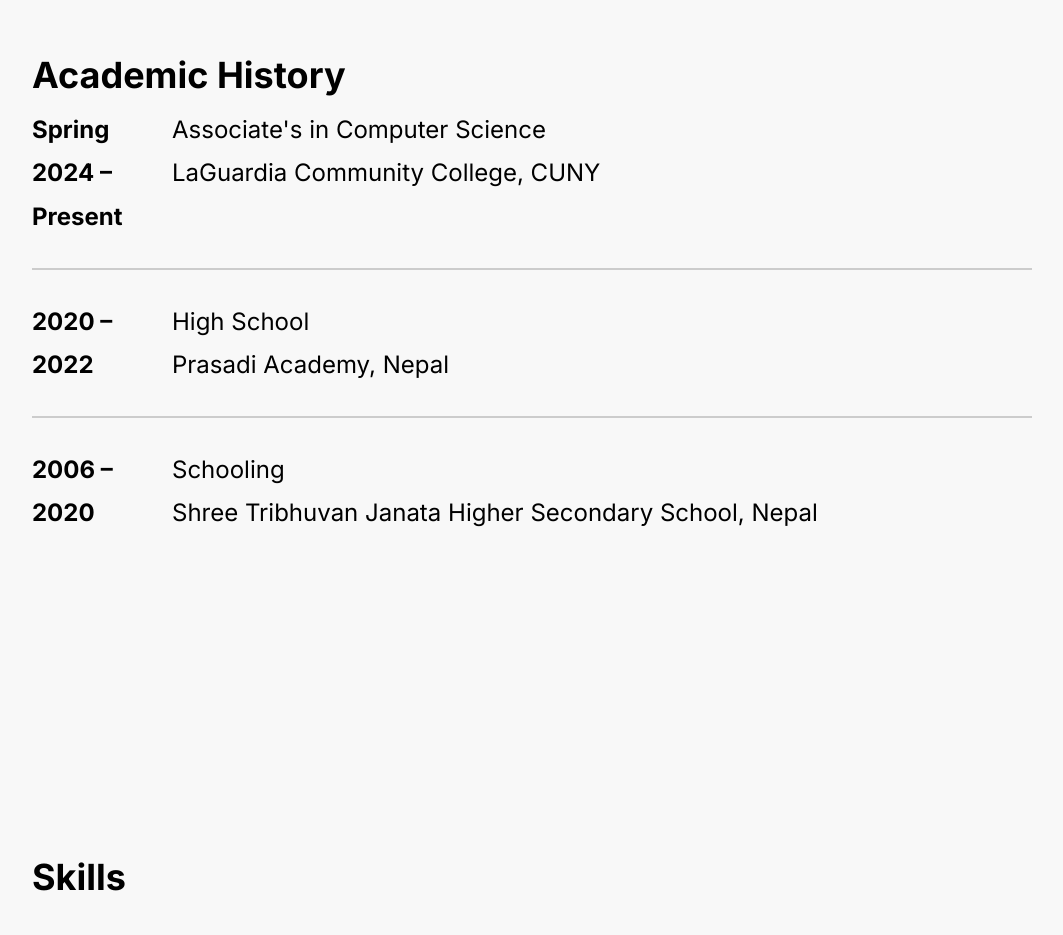
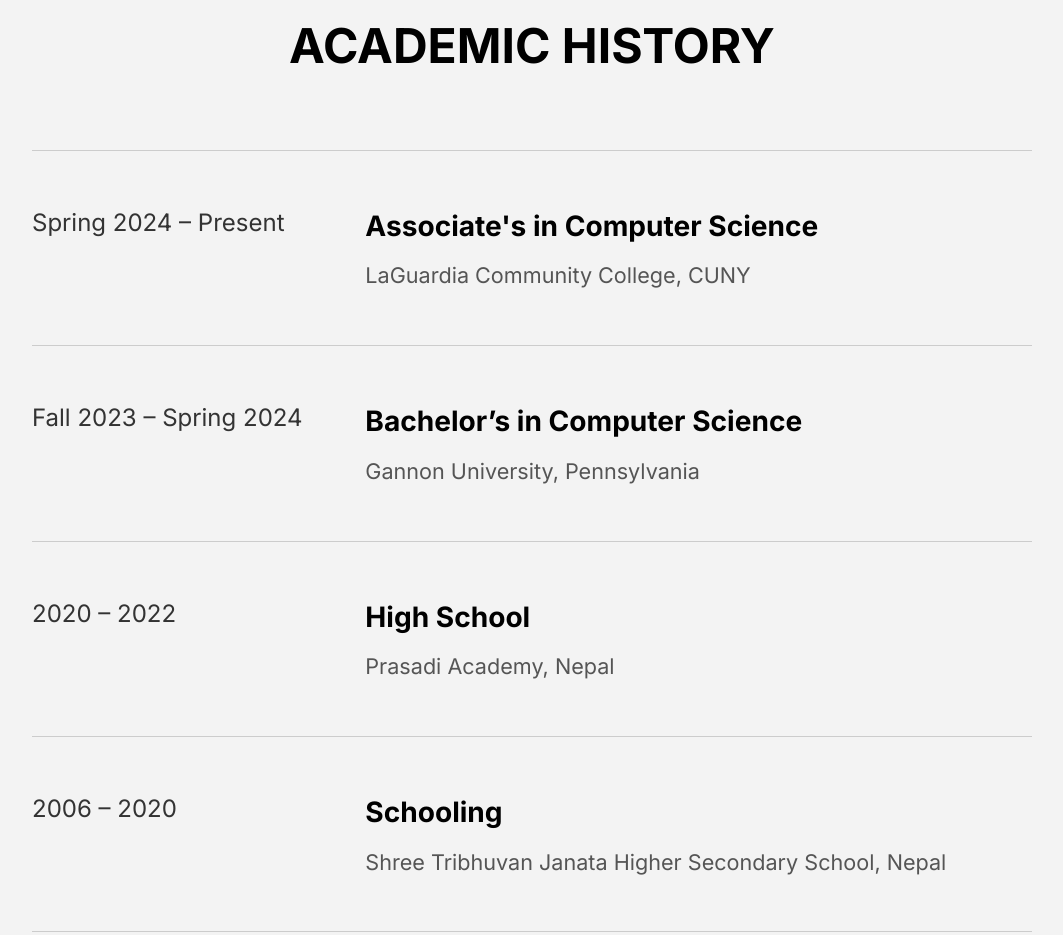
Before and after one commit to santakc990/my-porfolio, a plain HTML site: page index.html in a window 1280 px wide. Shown: the part 1498-2433 px from the top of the page, without its empty margins (108-1171 px from the left). Drawn offline with Linux system fonts and the light colour scheme.

Commit message:
Update index.html

```diff
--- a/index.html
+++ b/index.html
@@ -142,6 +142,101 @@
       border-radius: 10px;
       margin-top: 20px;
     }
+    .academics-section {
+  background-color: #f3f3f3;
+  padding: 120px 40px;
+}
+
+.academics-section h2 {
+  text-align: center;
+  margin-bottom: 80px;
+  font-weight: 700;
+  font-size: 2em;
+}
+
+.academic-entry {
+  display: flex;
+  justify-content: space-between;
+  align-items: flex-start;
+  padding: 50px 0;
+  border-top: 1px solid #ccc;
+}
+
+.academic-entry:last-child {
+  border-bottom: 1px solid #ccc;
+}
+
+.academic-date {
+  font-size: 1em;
+  color: #333;
+  flex: 1;
+}
+
+.academic-details {
+  flex: 2;
+}
+
+.academic-details h3 {
+  font-weight: 700;
+  margin-bottom: 5px;
+}
+
+.academic-details p {
+  margin: 0;
+  font-size: 0.9em;
+  color: #555;
+}
+.page h2 {
+  text-align: center;
+  margin-bottom: 60px;
+  font-size: 2em;
+  font-weight: 700;
+}
+/* Animation keyframes */
+@keyframes navSlideDown {
+  0% {
+    transform: translateY(-50px);
+    opacity: 0;
+  }
+  100% {
+    transform: translateY(0);
+    opacity: 1;
+  }
+}
+
+/* Apply animation to nav */
+header nav {
+  animation: navSlideDown 1s ease-out;
+}
+nav a.active {
+  color: #8b5e5a;                   /* soft rose gold text */
+}
+
+@keyframes nameSlideFade {
+  0% {
+    transform: translateX(-30px);
+    opacity: 0;
+  }
+  100% {
+    transform: translateX(0);
+    opacity: 1;
+  }
+}
+
+header h1 {
+  animation: nameSlideFade 1s ease-out;
+}
+header {
+  opacity: 0;
+  transform: translateY(-50px);
+  transition: opacity 0.4s ease, transform 0.4s ease;
+}
+
+header.visible {
+  opacity: 1;
+  transform: translateY(0);
+}
+
   </style>
 </head>
 <body>
@@ -153,8 +248,10 @@
   <a href="#skills">Skills</a>
   <a href="#projects">Projects</a>
   <a href="#experience">Experience</a>
+   <a href="#technology">Technology Overview</a>
   <a href="#hobby">Hobby</a>
 </nav>
+
   </header>
 
   <section class="intro-screen">
@@ -214,25 +311,44 @@
     </div>
   </section>
 
-  <section id="academics">
+<section id="academics" class="academics-section">
   <div class="page">
-      <h2>Academic History</h2>
-      <div class="timeline-item">
-        <div class="timeline-date">Spring 2024 – Present</div>
-        <div>Associate's in Computer Science<br/>LaGuardia Community College, CUNY</div>
+    <h2>ACADEMIC HISTORY</h2>
+
+    <div class="academic-entry">
+      <div class="academic-date">Spring 2024 – Present</div>
+      <div class="academic-details">
+        <h3>Associate's in Computer Science</h3>
+        <p>LaGuardia Community College, CUNY</p>
       </div>
-      <hr style="margin: 30px 0; border: none; border-top: 2px solid #ccc;">
-      <div class="timeline-item">
-        <div class="timeline-date">2020 – 2022</div>
-        <div>High School<br/>Prasadi Academy, Nepal</div>
     </div>
-      <hr style="margin: 30px 0; border: none; border-top: 2px solid #ccc;">
-      <div class="timeline-item">
-        <div class="timeline-date">2006 – 2020</div>
-        <div>Schooling<br/>Shree Tribhuvan Janata Higher Secondary School, Nepal</div>
+
+    <div class="academic-entry">
+      <div class="academic-date">Fall 2023 – Spring 2024</div>
+      <div class="academic-details">
+        <h3>Bachelor’s in Computer Science</h3>
+        <p>Gannon University, Pennsylvania</p>
+      </div>
+    </div>
+
+    <div class="academic-entry">
+      <div class="academic-date">2020 – 2022</div>
+      <div class="academic-details">
+        <h3>High School</h3>
+        <p>Prasadi Academy, Nepal</p>
+      </div>
+    </div>
+
+    <div class="academic-entry">
+      <div class="academic-date">2006 – 2020</div>
+      <div class="academic-details">
+        <h3>Schooling</h3>
+        <p>Shree Tribhuvan Janata Higher Secondary School, Nepal</p>
+      </div>
     </div>
   </div>
 </section>
+
 
   <section id="skills">
   <div class="page">
@@ -358,7 +474,7 @@
 
 <hr style="border: none; border-top: 2px solid #ccc; margin: 60px auto; width: 60%;">
 
-  <section>
+  <section id="technology">
   <div class="page">
     <h2>Technology Overview</h2>
     <div class="tech-grid" style="display: flex; flex-wrap: wrap; justify-content: center; gap: 60px; margin-top: 40px;">
@@ -487,3 +603,41 @@
 
   </div>
 </footer>
+
+<script>
+  const sections = document.querySelectorAll("section[id]");
+  const navLinks = document.querySelectorAll("nav a");
+
+  window.addEventListener("scroll", () => {
+    let current = "";
+
+    sections.forEach(section => {
+      const sectionTop = section.offsetTop - 160; // Adjust offset if needed
+      if (pageYOffset >= sectionTop) {
+        current = section.getAttribute("id");
+      }
+    });
+
+    navLinks.forEach(link => {
+      link.classList.remove("active");
+      if (link.getAttribute("href") === `#${current}`) {
+        link.classList.add("active");
+      }
+    });
+  });
+
+</script>
+<script>
+  const header = document.querySelector("header");
+
+  window.addEventListener("scroll", () => {
+    if (window.scrollY > window.innerHeight - 100) {
+      header.classList.add("visible");
+    } else {
+      header.classList.remove("visible");
+    }
+  });
+</script>
+
+</body>
+</html>
```
Lines whose indentation alone changed are shown as unchanged.
